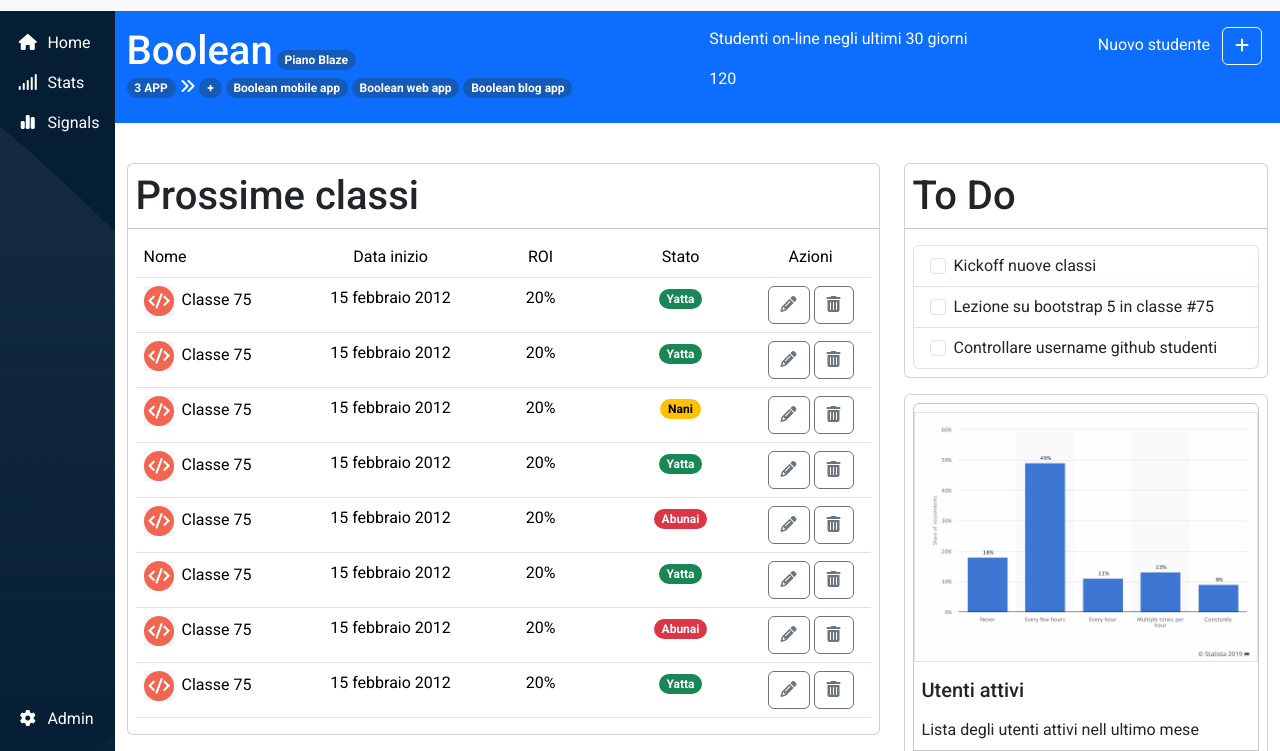
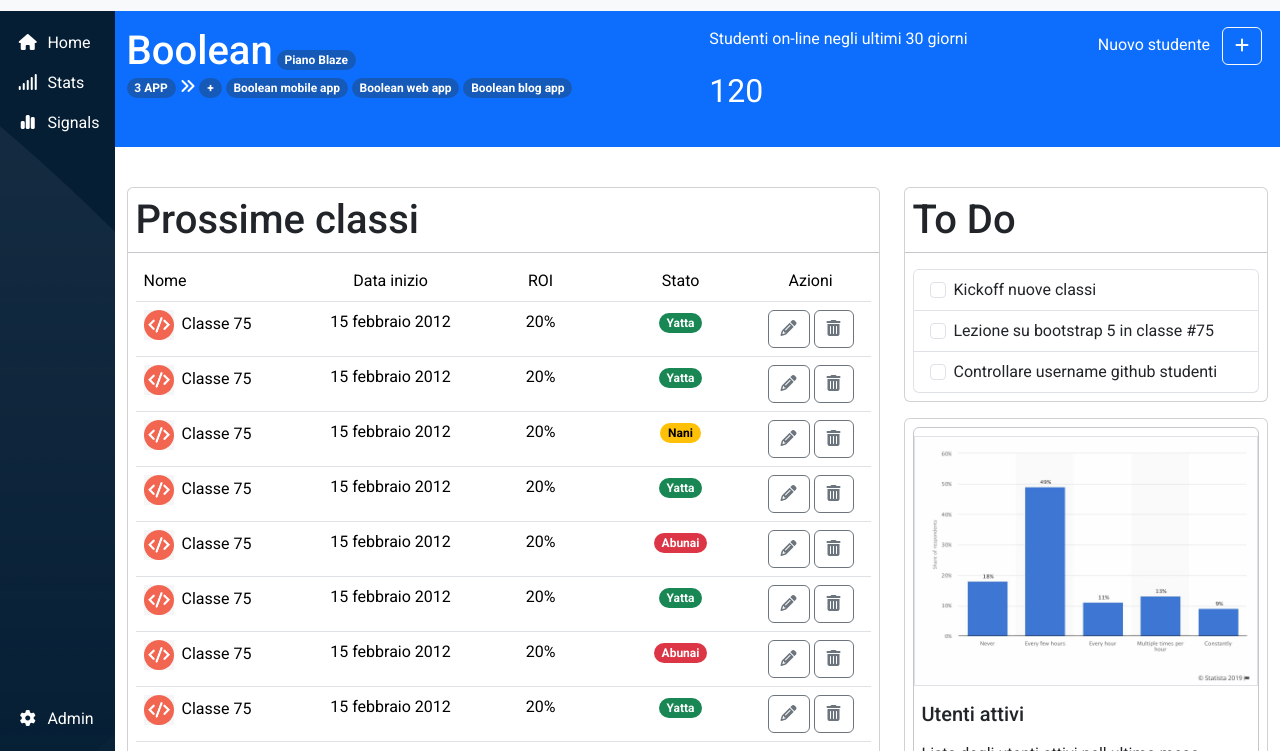
Before and after one commit to PatrizioCorcione/html-css-bootstrap-dashboard, a plain HTML site: page index.html in a window 1280 px wide. Shown: the part 49-800 px from the top of the page. Drawn offline with nearby package versions, Linux system fonts and the light colour scheme.

Commit message:
[fix] p 120

```diff
--- a/assets/style.css
+++ b/assets/style.css
@@ -16,6 +16,10 @@ main{
 }
 
 /*UTILITY*/
+
+.font-2{
+  font-size: 2rem;
+}
 
 .pc-container{
   overflow: auto;
--- a/index.html
+++ b/index.html
@@ -220,7 +220,7 @@
 
           <div class="col col-lg-4">
             <p>Studenti on-line negli ultimi 30 giorni</p>
-            <p>120</p>
+            <p class="font-2">120</p>
           </div>
 
         </div>
```
